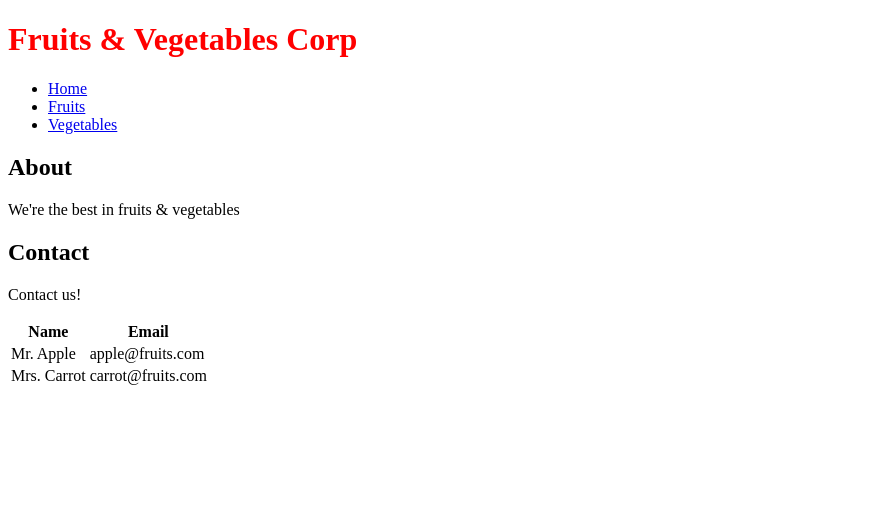
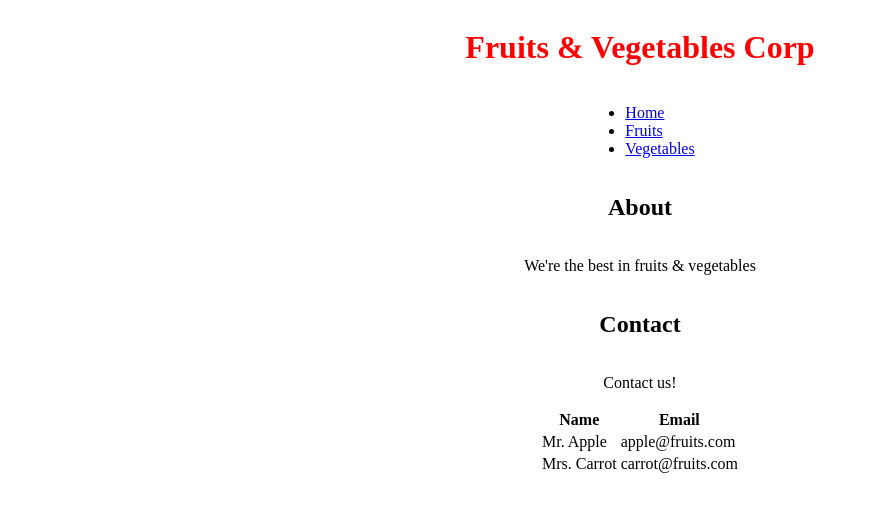
Before and after one commit to Maltesg/mandatory-js-1, a plain HTML site: page index.html in a window 1280 px wide. Shown: the whole page, without its empty margins (0-869 px from the left). Drawn offline with Linux system fonts and the light colour scheme.

Commit message:
lite css

```diff
--- a/main.css
+++ b/main.css
@@ -1,3 +1,28 @@
+header {
+    display: flex;
+    justify-content: center;
+    flex-direction: column;
+    align-items: center;
+}
 h1 {
+
     color: red;
   }
+  #about {
+    display: flex;
+    flex-direction: column;
+    align-items: center;
+    justify-content: center;
+  }
+  #contact {
+    display: flex;
+    flex-direction: column;
+    align-items: center;
+    justify-content: center;
+  }
+  main {
+      display: flex;
+      flex-direction: column;
+      align-items: center;
+      justify-content: center;
+  }
```
